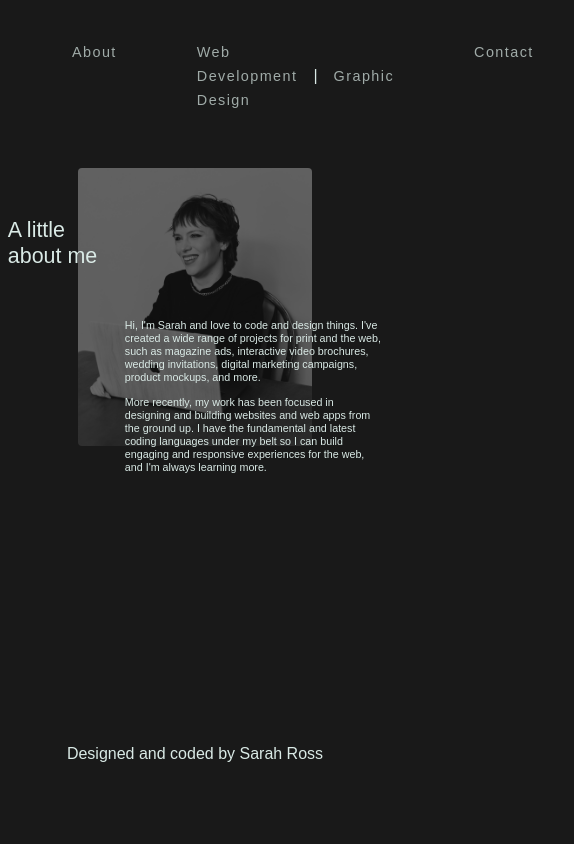
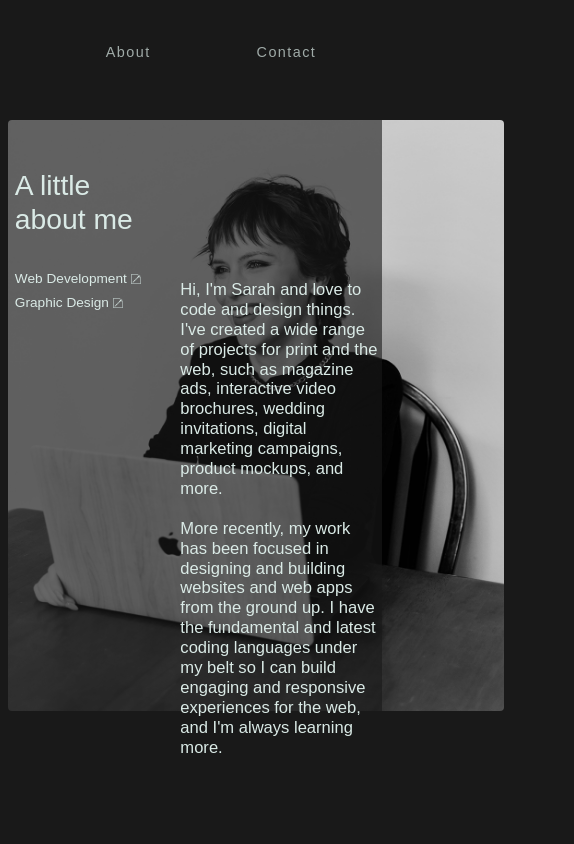
Before and after one commit to sarah-ross/responsive-portfolio, a plain HTML site: page about.html in a window 390 px wide. Shown: the top 844 px of the page, 574 px wide, since content can reach past the window. Drawn offline with nearby package versions, Linux system fonts and the light colour scheme; a web font is replaced by a local one.

Commit message:
Added media queries to about page

```diff
--- a/about.html
+++ b/about.html
@@ -22,6 +22,10 @@
 			href="https://use.typekit.net/fti4vug.css"
 		/>
 		<link rel="stylesheet" href="/src/about-styles.css" />
+		<link
+			rel="stylesheet"
+			href="/src/about-media-queries.css"
+		/>
 		<title>About Sarah Ross</title>
 	</head>
 	<body>
--- /dev/null
+++ b/src/about-media-queries.css
@@ -0,0 +1,48 @@
+@media (max-width: 1199px) {
+	body {
+		margin: 0 4em;
+	}
+}
+
+@media (max-width: 895px) {
+	nav li:nth-child(2) {
+		display: none;
+	}
+
+	.mobile-nav {
+		display: inline-block;
+	}
+}
+
+@media (max-width: 425px) {
+	body {
+		margin: 0 2vw;
+	}
+
+	nav ul {
+		justify-content: space-evenly;
+	}
+
+	h2 {
+		font-size: 7.25vw;
+		grid-column: 1 / 1;
+		width: 40vw;
+	}
+
+	h3 {
+		font-size: 4.25vw;
+		grid-column: 2 / -1;
+		width: 60vw;
+		padding: 1em;
+	}
+
+	.mobile-nav li {
+		font-size: 3.5vw;
+		line-height: 1.75em;
+	}
+
+	.portrait-2 {
+		height: 70vh;
+		width: auto;
+	}
+}
--- a/src/about-styles.css
+++ b/src/about-styles.css
@@ -67,22 +67,22 @@ footer {
 }
 
 h2 {
-	padding: 2vw;
+	padding: 0.25em;
 	margin-top: 5vh;
 	font-size: 5.5vw;
 	width: 30vw;
 }
 
-h3,
-footer {
-	padding: 2vw;
-}
-
 h3 {
 	font-size: 2.75vw;
 	width: 70vw;
+	padding: 2vw;
 	margin-top: 17vh;
 	margin-bottom: 30vh;
+}
+
+footer {
+	margin: 1em 0;
 }
 
 .image-wrapper {
@@ -95,7 +95,8 @@ h3 {
 	border-radius: var(--border-radius);
 	width: 60vw;
 	position: fixed;
-	left: 20vw;
+	top: 1;
+	left: 1;
 	z-index: -2;
 	overflow: hidden;
 }
```
Also changed, not shown: index.html (+4 -1 lines), src/index-media-queries.css (renamed from src/media-queries.css).
